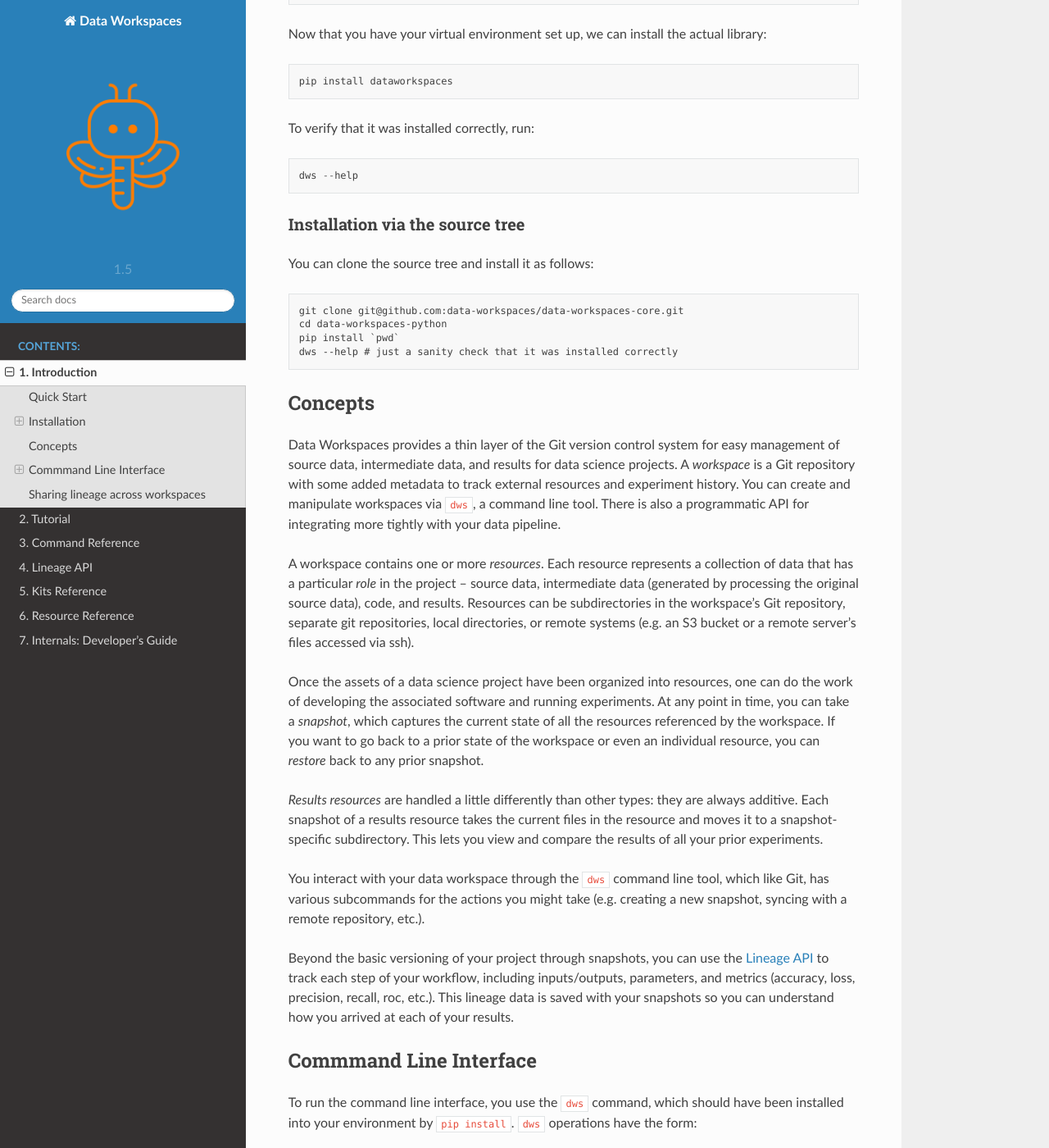
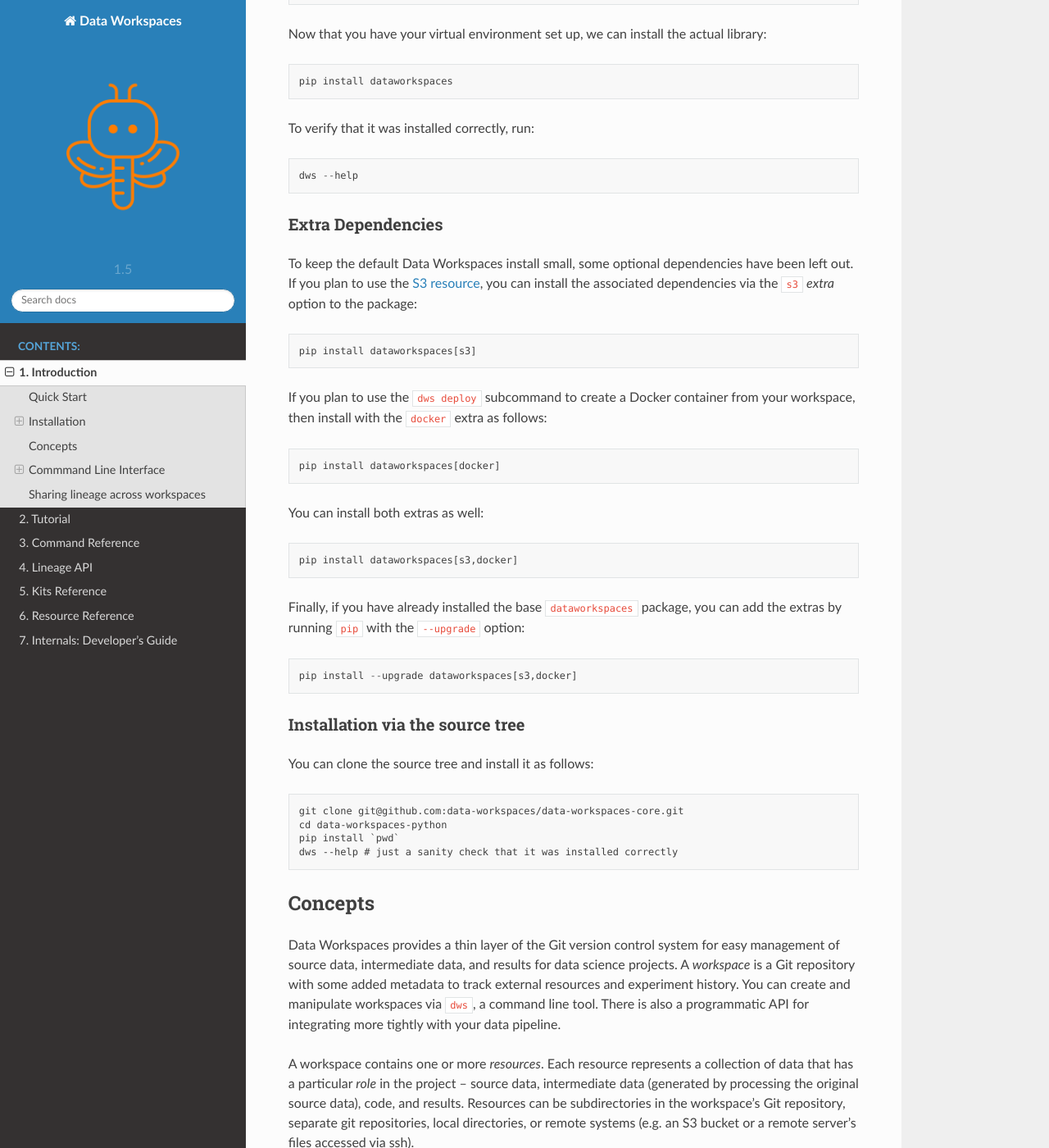
Before and after one commit to data-workspaces/data-workspaces-core, a Sphinx documentation site: the page built from docs/intro.rst, in a window 1280 px wide and 1400 px high, scrolled down 5239 px. Shown: the whole window at 82% size. Built offline with Sphinx 7.4.7 and the Read the Docs theme 2.0.0, drawn with Linux system fonts in a browser that asks for light colours; some of the changed text lies outside the part shown.

Commit message:
changes for 1.5.2 -- make repo2docker an optional dependency

```diff
--- a/dataworkspaces/__init__.py
+++ b/dataworkspaces/__init__.py
@@ -31,4 +31,4 @@
 
 """
 
-__version__ = "1.5.1"
+__version__ = "1.5.2"
--- a/docs/conf.py
+++ b/docs/conf.py
@@ -26,7 +26,7 @@
 # The short X.Y version
 version = '1.5'
 # The full version, including alpha/beta/rc tags
-release = '1.5.0'
+release = '1.5.2'
 
 
 # -- General configuration ---------------------------------------------------
--- a/docs/intro.rst
+++ b/docs/intro.rst
@@ -260,6 +260,28 @@
 To verify that it was installed correctly, run::
 
   dws --help
+
+Extra Dependencies
+~~~~~~~~~~~~~~~~~~~~
+To keep the default Data Workspaces install small, some optional dependencies have been
+left out. If you plan to use the :ref:`S3 resource <s3-resources>`, you can install
+the associated dependencies via the ``s3`` *extra* option to the package::
+
+  pip install dataworkspaces[s3]
+
+If you plan to use the ``dws deploy`` subcommand to create a Docker container
+from your workspace, then install with the ``docker`` extra as follows::
+
+  pip install dataworkspaces[docker]
+
+You can install both extras as well::
+
+  pip install dataworkspaces[s3,docker]
+
+Finally, if you have already installed the base ``dataworkspaces`` package,
+you can add the extras by running ``pip`` with the ``--upgrade`` option::
+
+  pip install --upgrade dataworkspaces[s3,docker]
 
 
 Installation via the source tree
--- a/docs/resources.rst
+++ b/docs/resources.rst
@@ -293,6 +293,8 @@
   both adds and removes files, this option ensures that the master and replica contain the same
   set of files.
 
+.. _s3-resources:
+
 S3 Resources
 ------------
 The S3 resource type provides a resource interface for an Amazon AWS S3 bucket.
--- a/requirements.txt
+++ /dev/null
@@ -1,4 +0,0 @@
-click
-requests
-dws-repo2docker
-chardet # required by dws-repo2docker
--- a/setup.cfg
+++ b/setup.cfg
@@ -25,11 +25,10 @@
 install_requires =
     click
     requests
-    chardet
-    dws-repo2docker
 
 [options.extras_require]
 s3 = boto3; s3fs
+docker = chardet; dws-repo2docker
 
 [options.entry_points]
 console_scripts =
```
Also changed, not shown: other parts of docs/intro.rst (+1 -1 lines), setup.py (+0 -44 lines), 1 other file.
